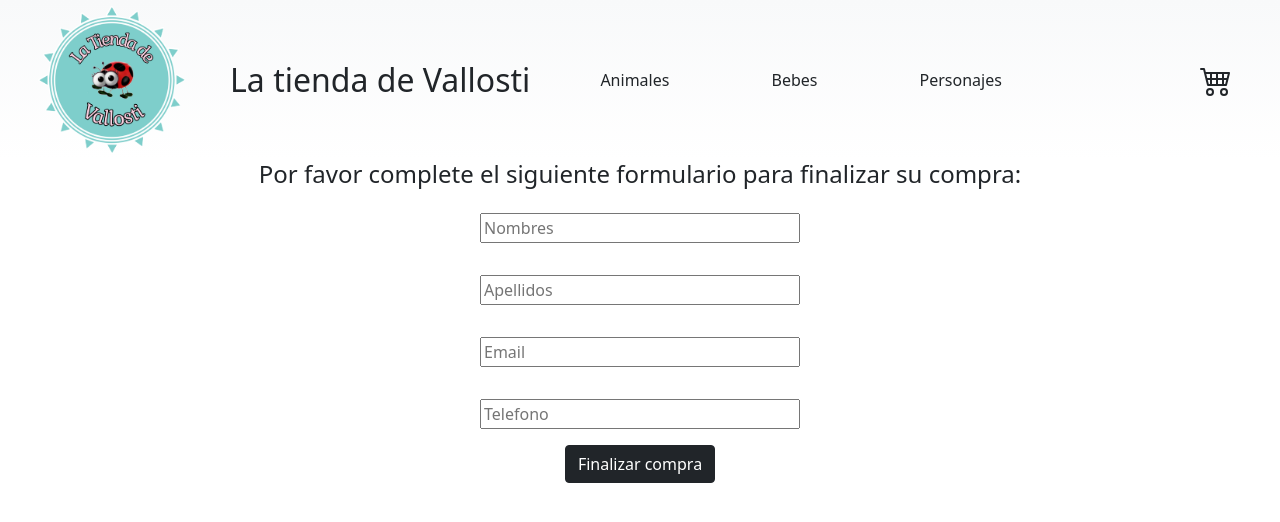
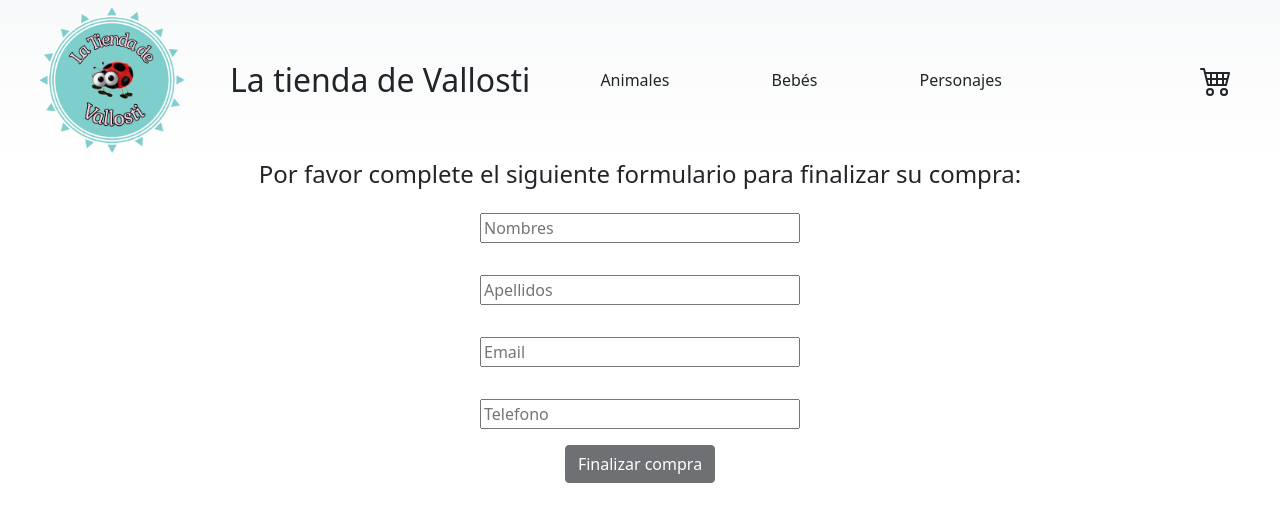
Before and after one commit to Nahirmm/latiendadevallosti, a React (Create React App) app: page /cart/checkOut in a window 1280 px wide. Shown: the top 522 px of the page. Built offline with nearby package versions, Linux system fonts and the light colour scheme.

Commit message:
Validación de campos del formulario

```diff
--- a/src/components/CheckOut/CheckOut.jsx
+++ b/src/components/CheckOut/CheckOut.jsx
@@ -2,8 +2,7 @@ import './CheckOut.css'
 import { useCartContext } from "../../context/CartContext"
 import { addDoc, collection, Timestamp, documentId, getDocs, getFirestore, query, where, writeBatch } from "firebase/firestore"
 import { useState } from "react"
-import OrderProcessed from "../OrderProcessed/OrderProcessed";
-import { Link, Navigate } from "react-router-dom";
+import { Navigate } from "react-router-dom";
 import { Button } from "react-bootstrap";
 import Spinner from '../Spinner/Spinner'
 
@@ -94,7 +93,6 @@ function CheckOut() {
                         placeholder="Nombres"
                         onChange={handleChange}
                         value={formData.name}
-                        required
                     />
                     <input
                         type="text"
@@ -102,7 +100,6 @@ function CheckOut() {
                         placeholder="Apellidos"
                         onChange={handleChange}
                         value={formData.lastName}
-                        required
                     />
                     <input
                         type="email"
@@ -110,7 +107,6 @@ function CheckOut() {
                         placeholder="Email"
                         onChange={handleChange}
                         value={formData.email}
-                        required
                     />
                     <input
                         type="number"
@@ -118,21 +114,19 @@ function CheckOut() {
                         placeholder="Telefono"
                         onChange={handleChange}
                         value={formData.phone}
-                        required
                     />
-                    <Link to={'/cart/orderProcessed'}>
-                        <Button variant="dark" onClick={makeAPurchase}>
-                            Finalizar compra
-                            </Button>
-                    </Link>
+                    <Button variant="dark" disabled={!enableButtonCondition()} onClick={makeAPurchase}>
+                        Finalizar compra
+                    </Button>
                 </form>
             </div>
             )
     }
 
     const enableButtonCondition = () => {
-        return formData.phone && formData.email && formData.lastName && formData.name
+        return formData.phone && formData.email && formData.lastName && formData.name && (/^[a-z0-9!#$%&'*+/=?^_`{|}~-]+(?:\.[a-z0-9!#$%&'*+/=?^_`{|}~-]+)*@(?:[a-z0-9](?:[a-z0-9-]*[a-z0-9])?\.)+[a-z0-9](?:[a-z0-9-]*[a-z0-9])?$/.test(formData.email)) && (/^[ÁÉÍÓÚA-Z][a-záéíóú]+(\s+[ÁÉÍÓÚA-Z]?[a-záéíóú]+)*$/.test(formData.name)) && (/^[ÁÉÍÓÚA-Z][a-záéíóú]+(\s+[ÁÉÍÓÚA-Z]?[a-záéíóú]+)*$/.test(formData.lastName))
     }
+
 
     return (
         <div>
--- a/src/components/NavBar/NavBar.jsx
+++ b/src/components/NavBar/NavBar.jsx
@@ -14,7 +14,7 @@ function NavBar() {
             <Link to={`/`}><img src={logo} alt="logo" className="logo" /></Link>
             <Link to={`/`} className='titleNavBar'>La tienda de Vallosti</Link>
             <NavLink to={`/categoria/Animales`} className="navLinkNavBar">Animales</NavLink>
-            <NavLink to={`/categoria/Bebes`} className="navLinkNavBar">Bebes</NavLink>
+            <NavLink to={`/categoria/Bebes`} className="navLinkNavBar">Bebés</NavLink>
             <NavLink to={`/categoria/Personajes`} className="navLinkNavBar">Personajes</NavLink>
             <Link to={`/cart`} className='cartNavBar'>
                 <CartWidget />
```
Also changed, not shown: 1 other file (tests, documents, lock files or other folders).
